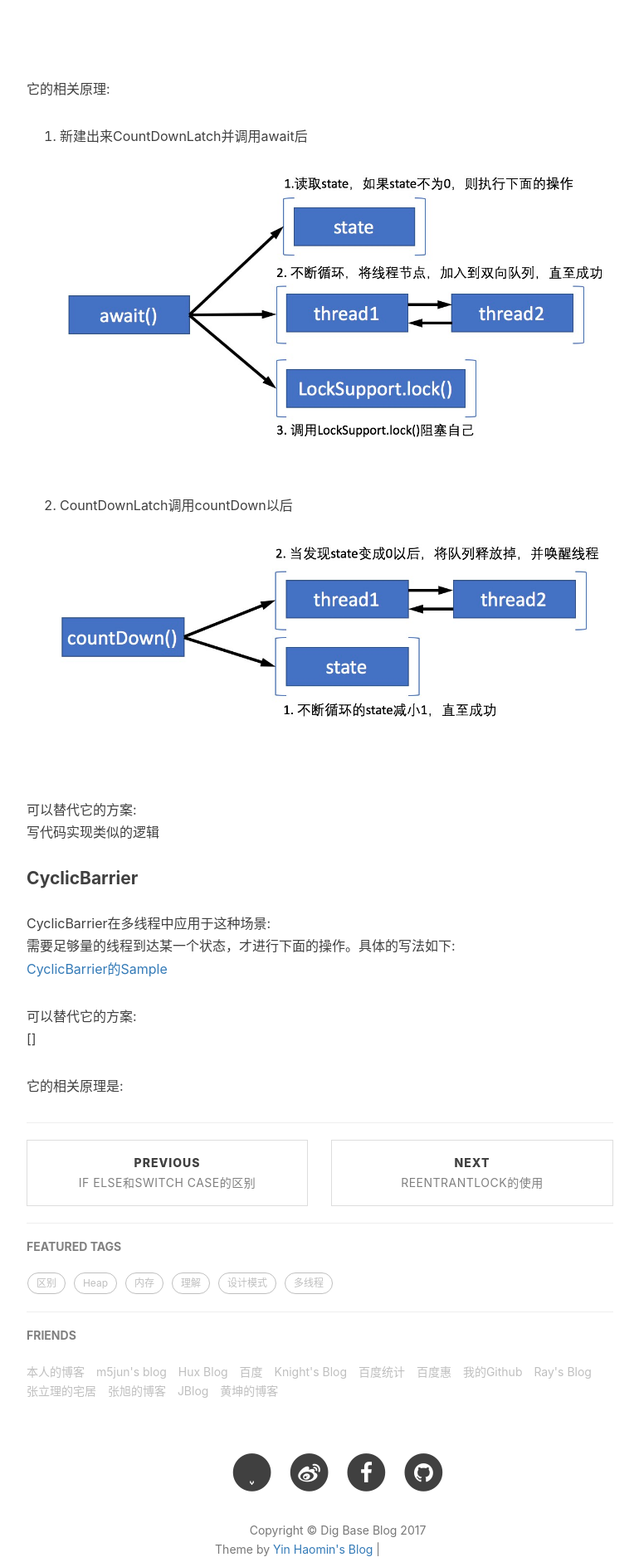
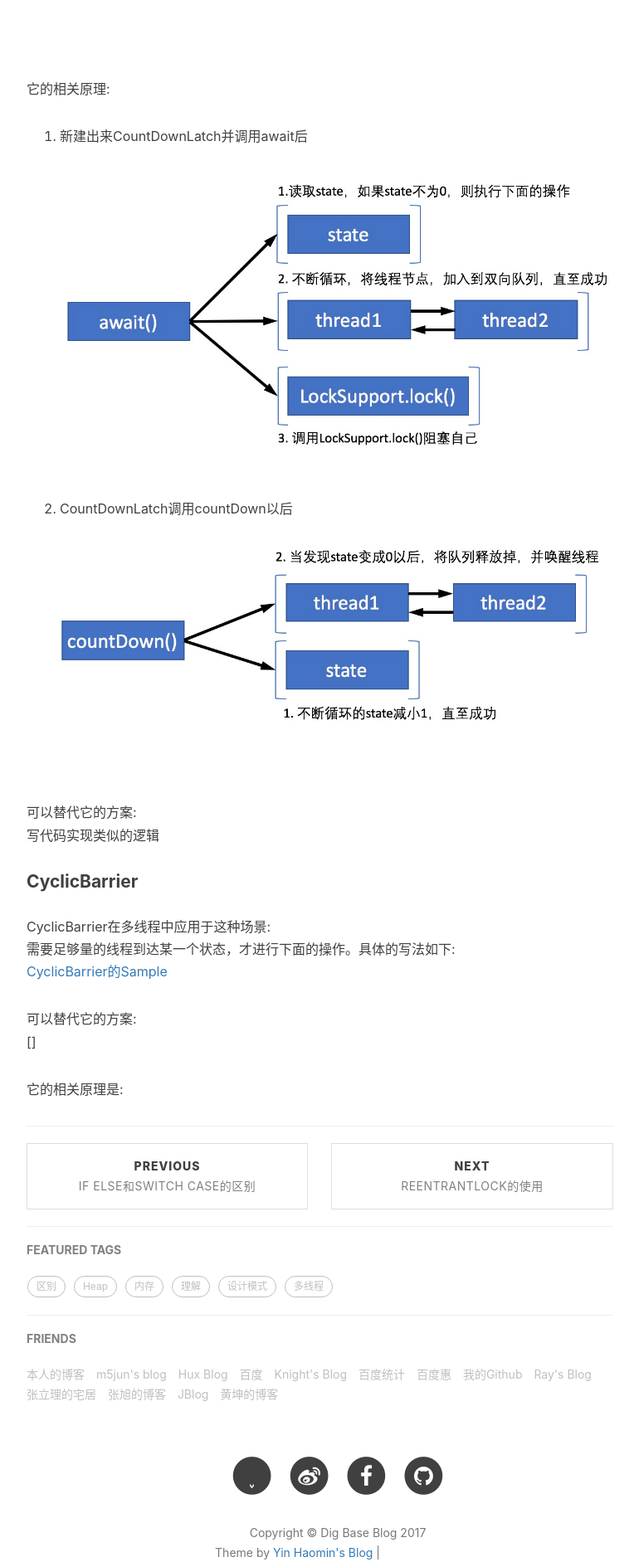
Before and after one commit to baiscjava/basicjava.github.io, a Jekyll site: the page built from _posts/2017-06-22-CountDownLatch和CyclicBarrier.md, in a window 1280 px wide. Shown: the part 1126-3009 px from the top of the page at 83% size, without its empty margins (233-1003 px from the left). Built offline with Jekyll 4.4.1, drawn with Linux system fonts in a browser that asks for light colours; nearby versions of some CDN libraries; comment, search, counter and statistics services are not loaded; grey boxes are pictures that could not be loaded.

Commit message:
Update 2017-06-22-CountDownLatch和CyclicBarrier.md

```diff
--- a/_posts/2017-06-22-CountDownLatch和CyclicBarrier.md
+++ b/_posts/2017-06-22-CountDownLatch和CyclicBarrier.md
@@ -21,7 +21,7 @@ CountDownLatch在多线程中应用于这种场景:<br>
 
 它的相关原理:<br>
 1. 新建出来CountDownLatch并调用await后<br>
-![gras](/images/aqs/CountDownLatch_await5.jpeg)<br>
+![gras](/images/aqs/CountDownLatch_await6.jpeg)<br>
 2. CountDownLatch调用countDown以后<br>
 ![gras](/images/aqs/CountDownLatch_countDown2.jpeg)<br>
 
```
